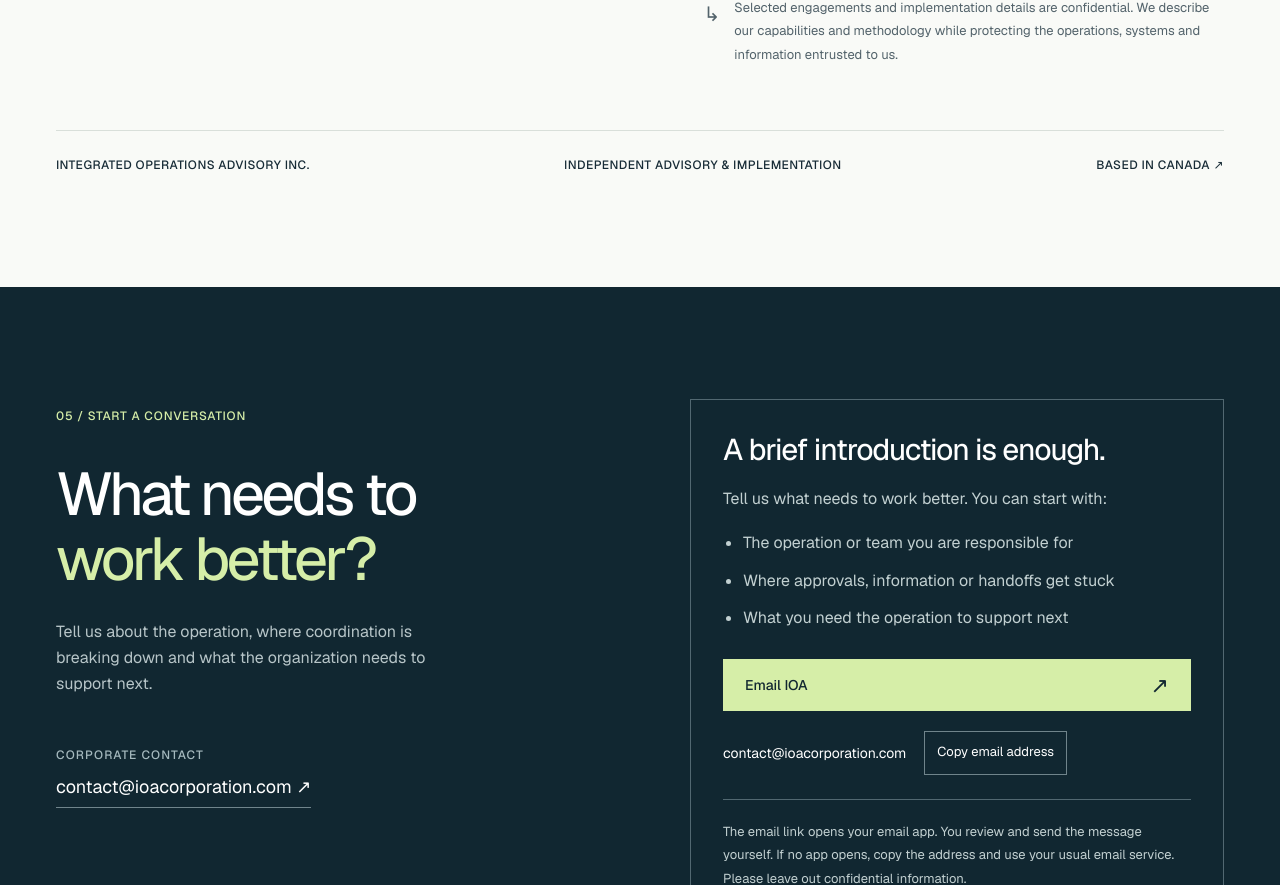
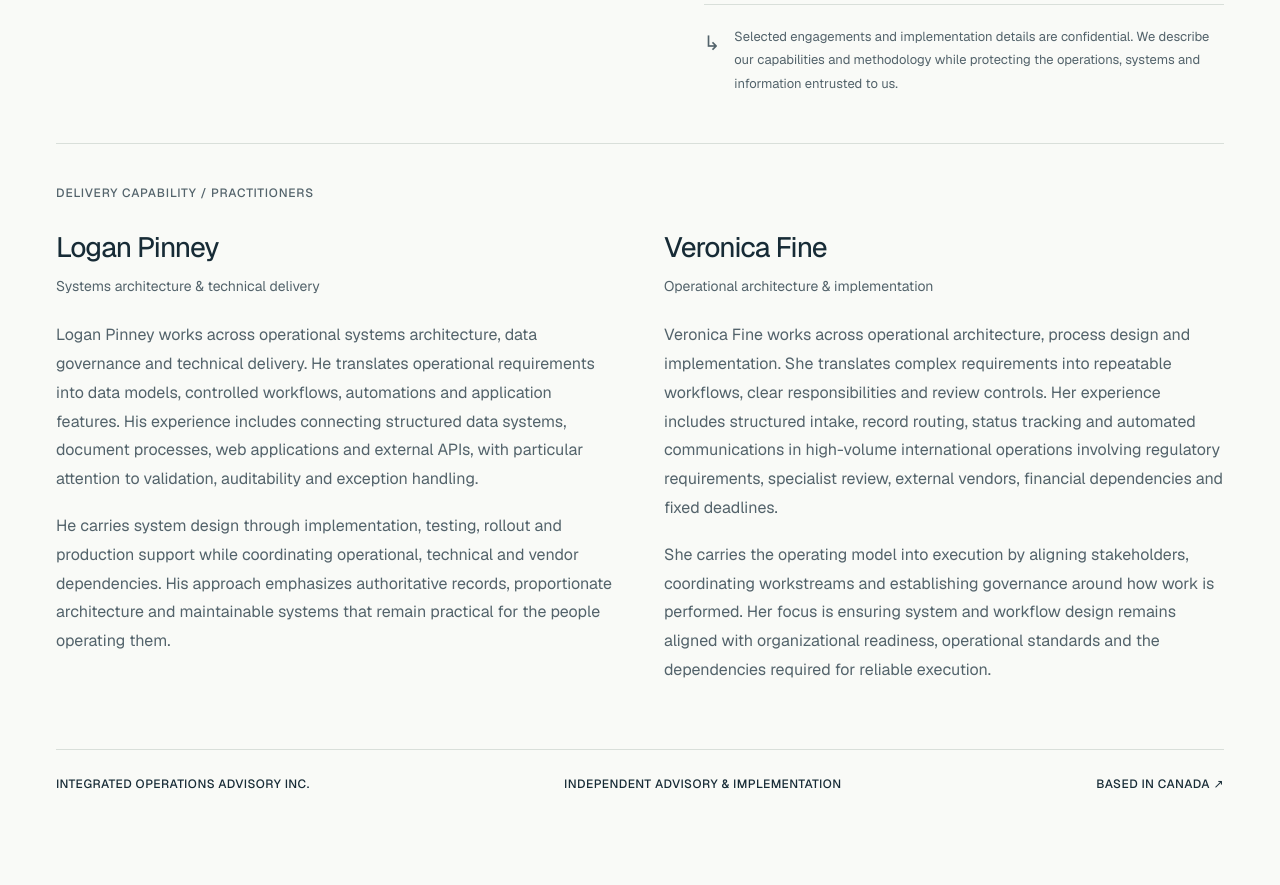
Before and after one commit to LoganPinney/ioacorporation, a Next.js app: page / in a window 1280 px wide. Shown: the part 6913-7798 px from the top of the page. Built offline with nearby package versions, Linux system fonts and the light colour scheme.

Commit message:
Update company positioning and practitioner profiles

```diff
--- a/app/globals.css
+++ b/app/globals.css
@@ -517,6 +517,42 @@ h2 span {
 .confidentiality > span {
   font-size: 20px;
 }
+.practitioners {
+  border-top: 1px solid var(--line);
+  margin-top: 48px;
+  padding-top: 32px;
+}
+.practitioners > .section-label {
+  margin-bottom: 28px;
+}
+.practitioner-grid {
+  display: grid;
+  grid-template-columns: repeat(2, minmax(0, 1fr));
+  gap: 48px;
+}
+.practitioner-profile {
+  min-width: 0;
+}
+.practitioner-identity {
+  margin-bottom: 24px;
+}
+.practitioner-identity h3 {
+  font-size: 28px;
+  line-height: 1.2;
+  letter-spacing: -0.035em;
+  margin-bottom: 10px;
+}
+.practitioner-identity > p:last-child {
+  font-size: 14px;
+  line-height: 1.6;
+}
+.practitioner-copy p {
+  font-size: 16px;
+  line-height: 1.8;
+}
+.practitioner-copy p + p {
+  margin-top: 18px;
+}
 .company-facts {
   display: flex;
   justify-content: space-between;
@@ -1070,6 +1106,17 @@ h2 span {
   .company-body {
     grid-template-columns: 1fr;
     gap: 30px;
+  }
+  .practitioner-grid {
+    grid-template-columns: 1fr;
+    gap: 32px;
+  }
+  .practitioners {
+    margin-top: 35px;
+  }
+  .practitioner-profile + .practitioner-profile {
+    border-top: 1px solid var(--line);
+    padding-top: 32px;
   }
   .company-body h2 {
     font-size: 43px;
--- a/app/page.tsx
+++ b/app/page.tsx
@@ -545,13 +545,15 @@ export default function Home() {
             <div className="company-copy">
               <p>
                 Integrated Operations Advisory Inc. is a Canadian corporation
-                that advises on and implements operational systems for complex
+                that designs and implements operational systems for complex
                 organizations.
               </p>
               <p>
-                We bring technical architecture, operational analysis,
-                implementation and governance together. Every tool and workflow
-                serves the wider operation.
+                We combine technical systems architecture and operational
+                architecture in one delivery model, from requirements and
+                workflow design through implementation, governance and ongoing
+                execution. Every tool, integration and workflow serves the wider
+                operation.
               </p>
               <p className="confidentiality">
                 <span aria-hidden="true">↳</span> Selected engagements and
@@ -559,6 +561,69 @@ export default function Home() {
                 capabilities and methodology while protecting the operations,
                 systems and information entrusted to us.
               </p>
+            </div>
+          </div>
+          <div className="practitioners">
+            <p className="section-label">DELIVERY CAPABILITY / PRACTITIONERS</p>
+            <div className="practitioner-grid">
+              <article
+                className="practitioner-profile"
+                aria-labelledby="logan-heading"
+              >
+                <div className="practitioner-identity">
+                  <h3 id="logan-heading">Logan Pinney</h3>
+                  <p>Systems architecture & technical delivery</p>
+                </div>
+                <div className="practitioner-copy">
+                  <p>
+                    Logan Pinney works across operational systems architecture,
+                    data governance and technical delivery. He translates
+                    operational requirements into data models, controlled
+                    workflows, automations and application features. His
+                    experience includes connecting structured data systems,
+                    document processes, web applications and external APIs, with
+                    particular attention to validation, auditability and
+                    exception handling.
+                  </p>
+                  <p>
+                    He carries system design through implementation, testing,
+                    rollout and production support while coordinating
+                    operational, technical and vendor dependencies.
+                    His approach emphasizes authoritative records, proportionate
+                    architecture and maintainable systems that remain practical for
+                    the people operating them.
+                  </p>
+                </div>
+              </article>
+              <article
+                className="practitioner-profile"
+                aria-labelledby="veronica-heading"
+              >
+                <div className="practitioner-identity">
+                  <h3 id="veronica-heading">Veronica Fine</h3>
+                  <p>Operational architecture & implementation</p>
+                </div>
+                <div className="practitioner-copy">
+                  <p>
+                    Veronica Fine works across operational architecture, process
+                    design and implementation. She translates complex
+                    requirements into repeatable workflows, clear responsibilities
+                    and review controls. Her experience includes structured
+                    intake, record routing, status tracking and automated
+                    communications in high-volume international operations
+                    involving regulatory requirements, specialist review,
+                    external vendors, financial dependencies and fixed deadlines.
+                  </p>
+                  <p>
+                    She carries the operating model into execution by aligning
+                    stakeholders, coordinating workstreams
+                    and establishing governance around how work is performed.
+                    Her focus is ensuring system and workflow design remains
+                    aligned with organizational readiness, operational standards
+                    and the dependencies required for reliable execution.
+                  </p>
+                </div>
+              </article>
             </div>
           </div>
           <div className="company-facts">
```
Also changed, not shown: 2 other files (tests, documents, lock files or other folders).
